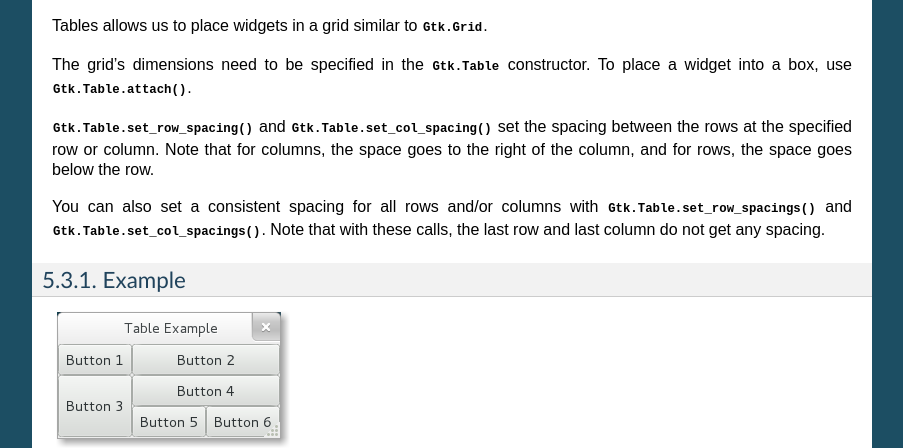
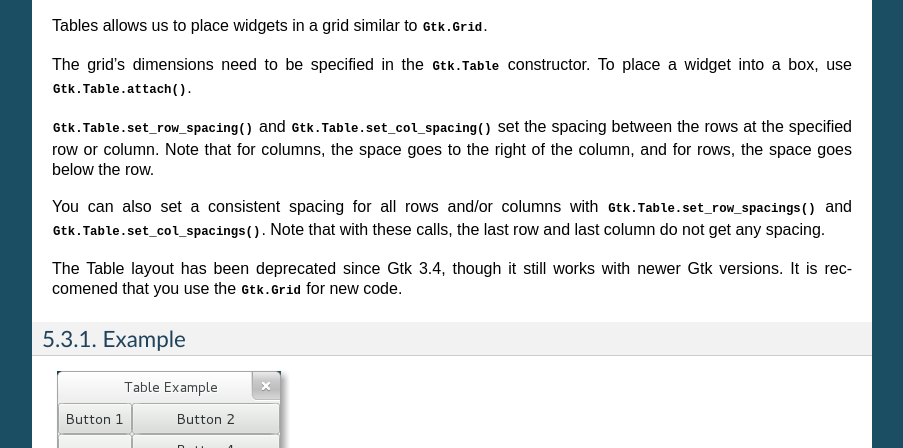
Before and after one commit to sebp/PyGObject-Tutorial, a Sphinx documentation site: the page built from source/layout.txt, in a window 1280 px wide and 900 px high, scrolled down 1789 px, cut to the strip 0-448 px from the top of the window. Shown: the whole strip, without its empty margins (198-1101 px from the left). Built offline with Sphinx 7.4.7, drawn with Linux system fonts in a browser that asks for light colours.

Commit message:
Add note about Gtk.Table deprecation

```diff
--- a/source/layout.txt
+++ b/source/layout.txt
@@ -98,6 +98,10 @@ of the column, and for rows, the space goes below the row.
 You can also set a consistent spacing for all rows and/or columns with
 :meth:`Gtk.Table.set_row_spacings` and :meth:`Gtk.Table.set_col_spacings`.
 Note that with these calls, the last row and last column do not get any spacing.
+
+The Table layout has been deprecated since Gtk 3.4, though it still works with
+newer Gtk versions.  It is reccomened that you use the :class:`Gtk.Grid` for new
+code.
 
 Example
 ^^^^^^^
```
